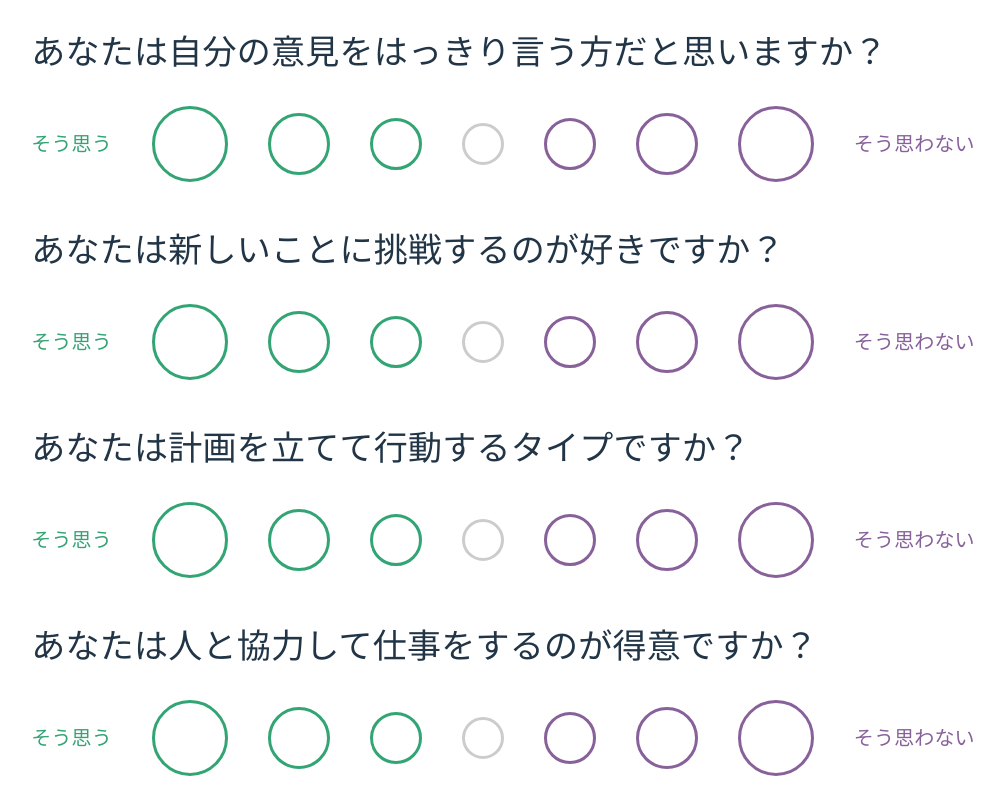
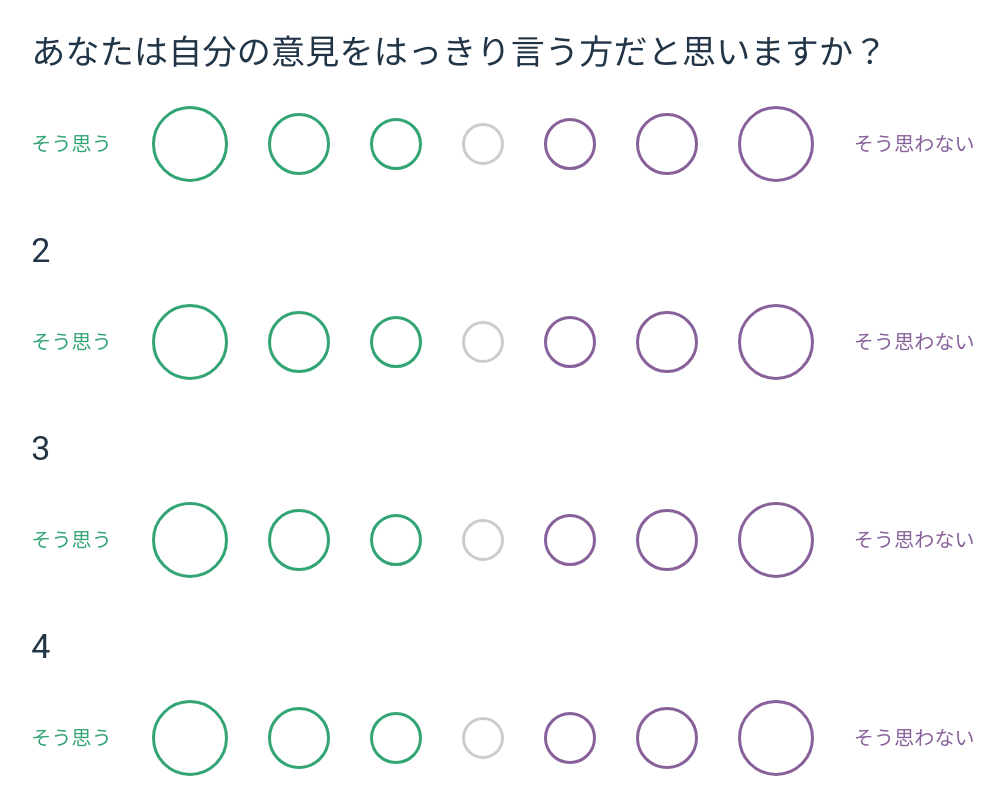
Before and after one commit to netakiryosuke/how-we-match, a React (Vite) app: page / in a window 1280 px wide. Shown: the top 800 px of the page, without its empty margins (137-1141 px from the left). Built offline with nearby package versions, Linux system fonts and the light colour scheme.

Commit message:
質問をページネーション

```diff
--- a/src/components/QuestionPage.jsx
+++ b/src/components/QuestionPage.jsx
@@ -1,17 +1,31 @@
-import { Box } from "@mui/material";
+import { Box, Button } from "@mui/material";
 import Question from "./Question";
 import { useState } from "react";
 
 export default function QuestionPage() {
     const questions = [
         "あなたは自分の意見をはっきり言う方だと思いますか？",
-        "あなたは新しいことに挑戦するのが好きですか？",
-        "あなたは計画を立てて行動するタイプですか？",
-        "あなたは人と協力して仕事をするのが得意ですか？",
-        "あなたはストレスを感じたときにリラックスする方法を知っていますか？"
+        "2",
+        "3",
+        "4",
+        "5",
+        "6",
+        "7",
+        "8",
+        "9",
+        "10",
+        "11",
+        "12",
+        "13",
+        "14",
+        "15"
     ];
 
+
     const [answers, setAnswers] = useState(Array(questions.length).fill(null));
+    const [currentPage, setCurrentPage] = useState(0);
+
+    const displayingQuestions = questions.slice(0 + (currentPage*5), 5 + (currentPage*5));
 
     const handleSelect = (answer, questionIndex) => {
         const newAnswers = [...answers];
@@ -19,11 +33,19 @@ export default function QuestionPage() {
         setAnswers(newAnswers);
     }
 
+    const handleNextClick = () => {
+        setCurrentPage(currentPage + 1);
+    }
+
     return (
-        <Box sx={{display: "flex", flexDirection: "column", alignItems: "center", gap: 6}}>
-            {questions.map((question, index) => (
-                <Question key={index} question={question} selectedIndex={answers[index]} onSelect={(answer) => handleSelect(answer, index)} />
-            ))}
+        <Box>
+            <Box sx={{display: "flex", flexDirection: "column", alignItems: "center", gap: 6}}>
+                {displayingQuestions.map((question, index) => (
+                    <Question key={index} question={question} selectedIndex={answers[index]} onSelect={(answer) => handleSelect(answer, index)} />
+                ))}
+            </Box>
+            <Button onClick={handleNextClick}>次へ→</Button>
         </Box>
+
     )
 }
```
